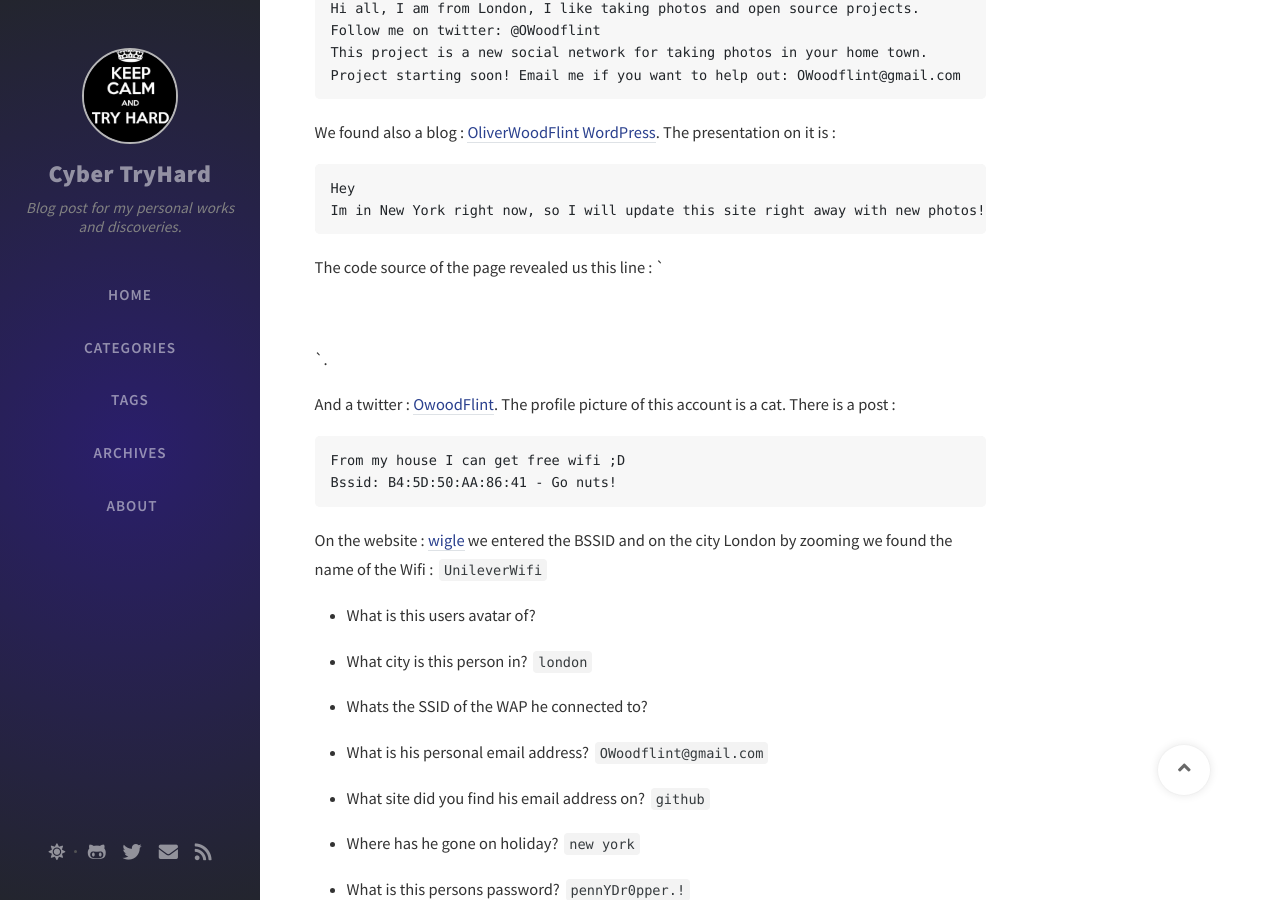
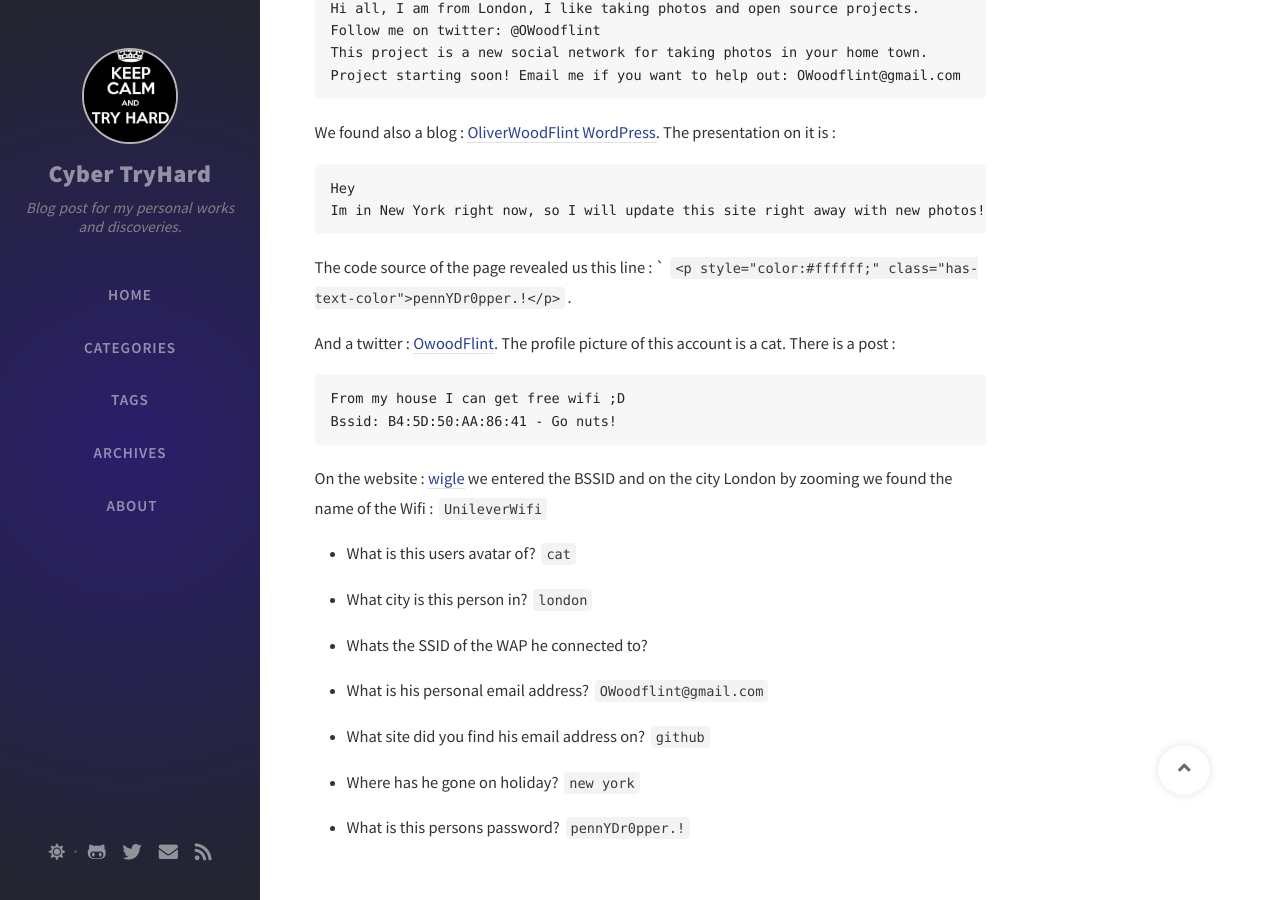
Before and after one commit to Juliette1012/Juliette1012.github.io, a Jekyll site: the page built from _posts/THM/2020-10-31-THM-OhSint.md, in a window 1280 px wide and 900 px high, scrolled down 1240 px. Built offline with Jekyll 4.4.1, drawn with Linux system fonts in a browser that asks for light colours; nearby versions of some CDN libraries; comment, search, counter and statistics services are not loaded.

Commit message:
Update THM Write-Up OhSINT

````diff
--- a/_posts/THM/2020-10-31-THM-OhSint.md
+++ b/_posts/THM/2020-10-31-THM-OhSint.md
@@ -59,7 +59,7 @@
 ```
 
 The code source of the page revealed us this line : `
-<p style="color:#ffffff;" class="has-text-color">pennYDr0pper.!</p>`.
+`<p style="color:#ffffff;" class="has-text-color">pennYDr0pper.!</p>`.
 
 And a twitter : [OwoodFlint](https://twitter.com/owoodflint?lang=fr). The profile picture of this account is a cat.
 There is a post :
@@ -72,7 +72,7 @@
 On the website : [wigle](https://wigle.net) we entered the BSSID and on the city London by zooming we found the name of the Wifi : `UnileverWifi`
 
 
-* What is this users avatar of?
+* What is this users avatar of? `cat`
 
 * What city is this person in? `london`
 
````
